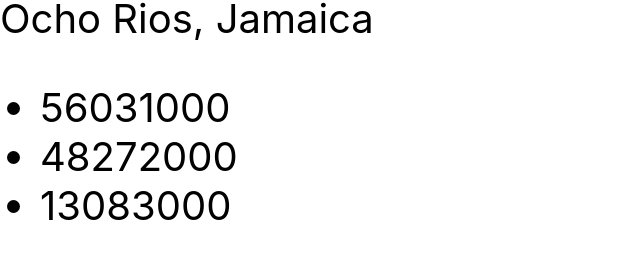
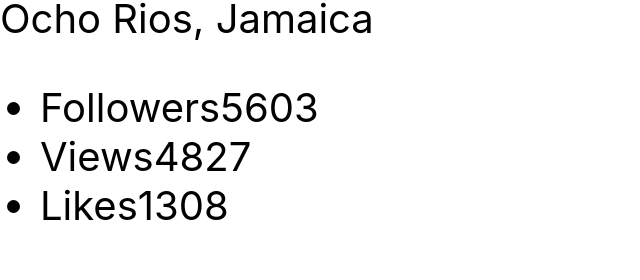
Before and after one commit to MateuszKar2/ComponentMasteryReact, a React (Create React App) app: page / in a window 1280 px wide. Shown: the part 445-725 px from the top of the page, without its empty margins (0-640 px from the left). Built offline with nearby package versions, Linux system fonts and the light colour scheme.

Commit message:
add file

```diff
--- a/src/components/Profile/Profile.jsx
+++ b/src/components/Profile/Profile.jsx
@@ -17,16 +17,16 @@ return (
 
   <ul className="stats">
     <li>
+      <span className="quantity">Followers</span>
       <span className="label">{stats.followers}</span>
-      <span className="quantity">1000</span>
     </li>
     <li>
+      <span className="quantity">Views</span>
       <span className="label">{stats.views}</span>
-      <span className="quantity">2000</span>
     </li>
     <li>
+      <span className="quantity">Likes</span>
       <span className="label">{stats.likes}</span>
-      <span className="quantity">3000</span>
     </li>
   </ul>
 </div>
```
